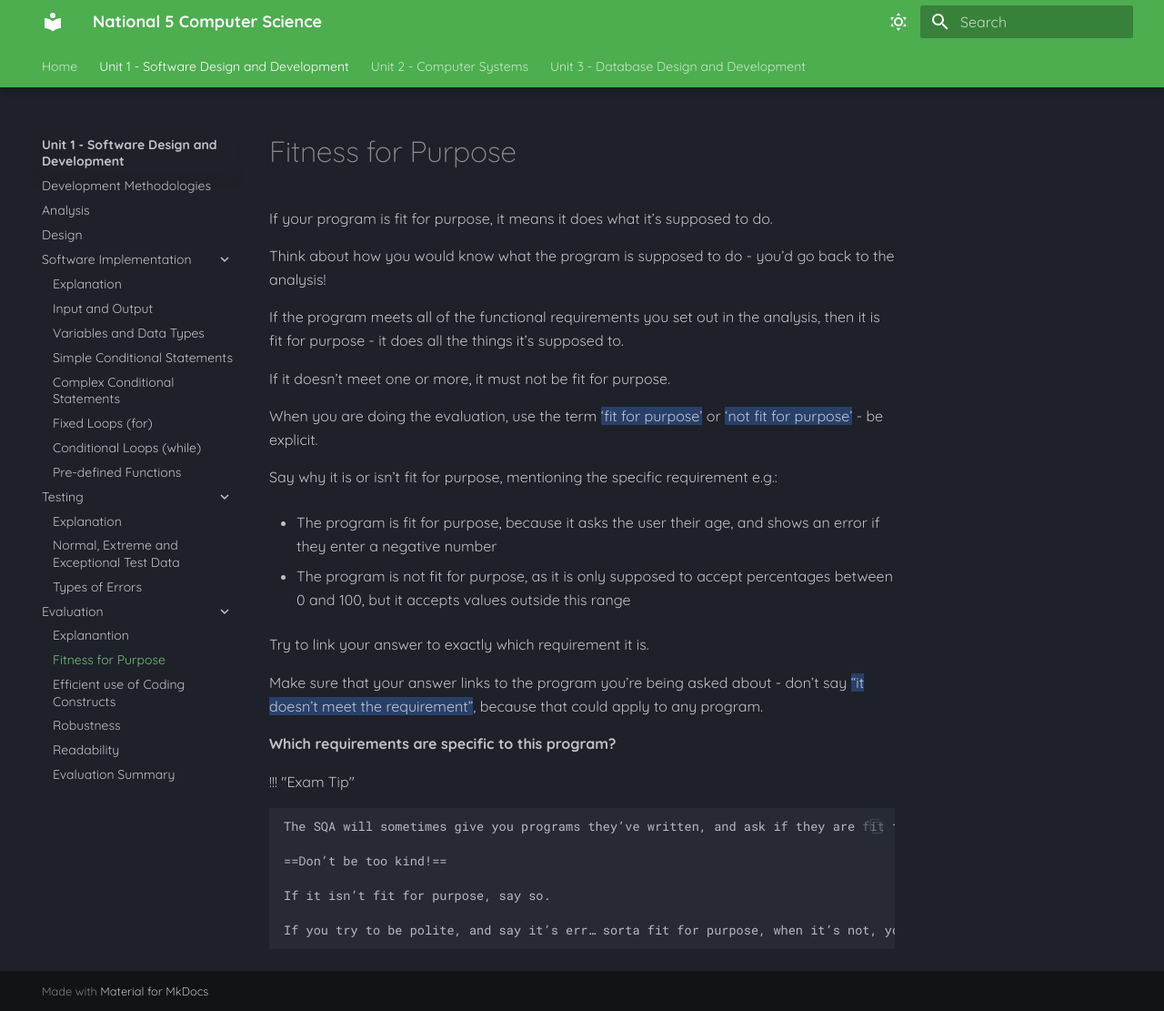
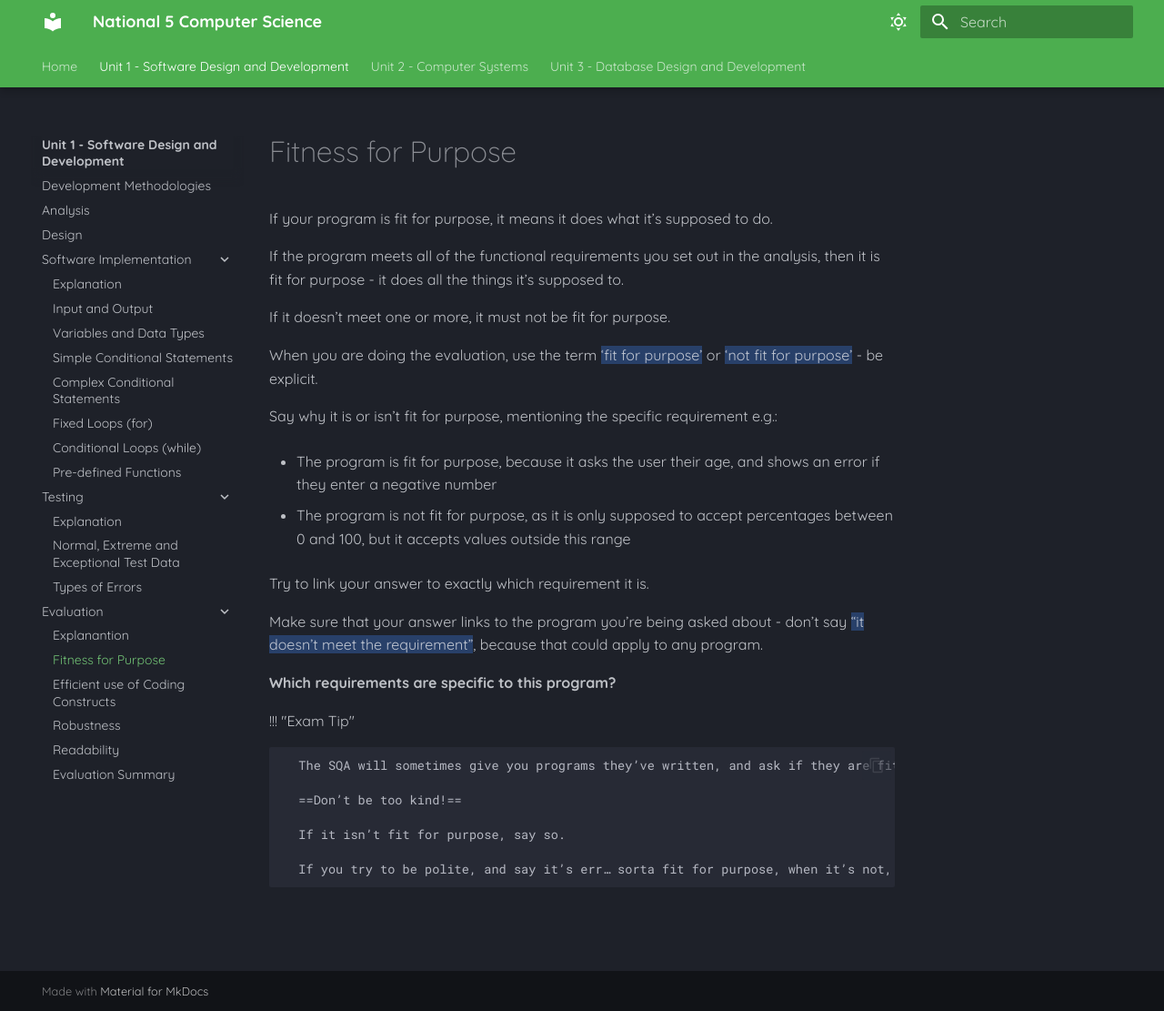
Before and after one commit to Mr-Wood-CS/National-5-CS, an MkDocs documentation site: the page built from docs/SDD/6.1-Fitness-for-Purpose.md, in a window 1280 px wide and 1111 px high. Shown: the whole window at 91% size. Built offline with MkDocs 1.6.1 and Material for MkDocs 9.7.7, drawn with Linux system fonts in a browser that asks for light colours.

Commit message:
Update 6.1-Fitness-for-Purpose.md

```diff
--- a/docs/SDD/6.1-Fitness-for-Purpose.md
+++ b/docs/SDD/6.1-Fitness-for-Purpose.md
@@ -1,8 +1,6 @@
 # Fitness for Purpose
 
 If your program is fit for purpose, it means it does what it’s supposed to do.
-
-Think about how you would know what the program is supposed to do - you’d go back to the analysis!
 
 If the program meets all of the functional requirements you set out in the analysis, then it is fit for purpose - it does all the things it’s supposed to.
 
@@ -24,10 +22,10 @@ Make sure that your answer links to the program you’re being asked about - don
 
 !!! "Exam Tip"
 
-    The SQA will sometimes give you programs they’ve written, and ask if they are fit for purpose.
+      The SQA will sometimes give you programs they’ve written, and ask if they are fit for purpose.
 
-    ==Don’t be too kind!==
+      ==Don’t be too kind!==
 
-    If it isn’t fit for purpose, say so.
+      If it isn’t fit for purpose, say so.
 
-    If you try to be polite, and say it’s err… sorta fit for purpose, when it’s not, you won’t get the mark. Be honest!
+      If you try to be polite, and say it’s err… sorta fit for purpose, when it’s not, you won’t get the mark. Be honest!
```
